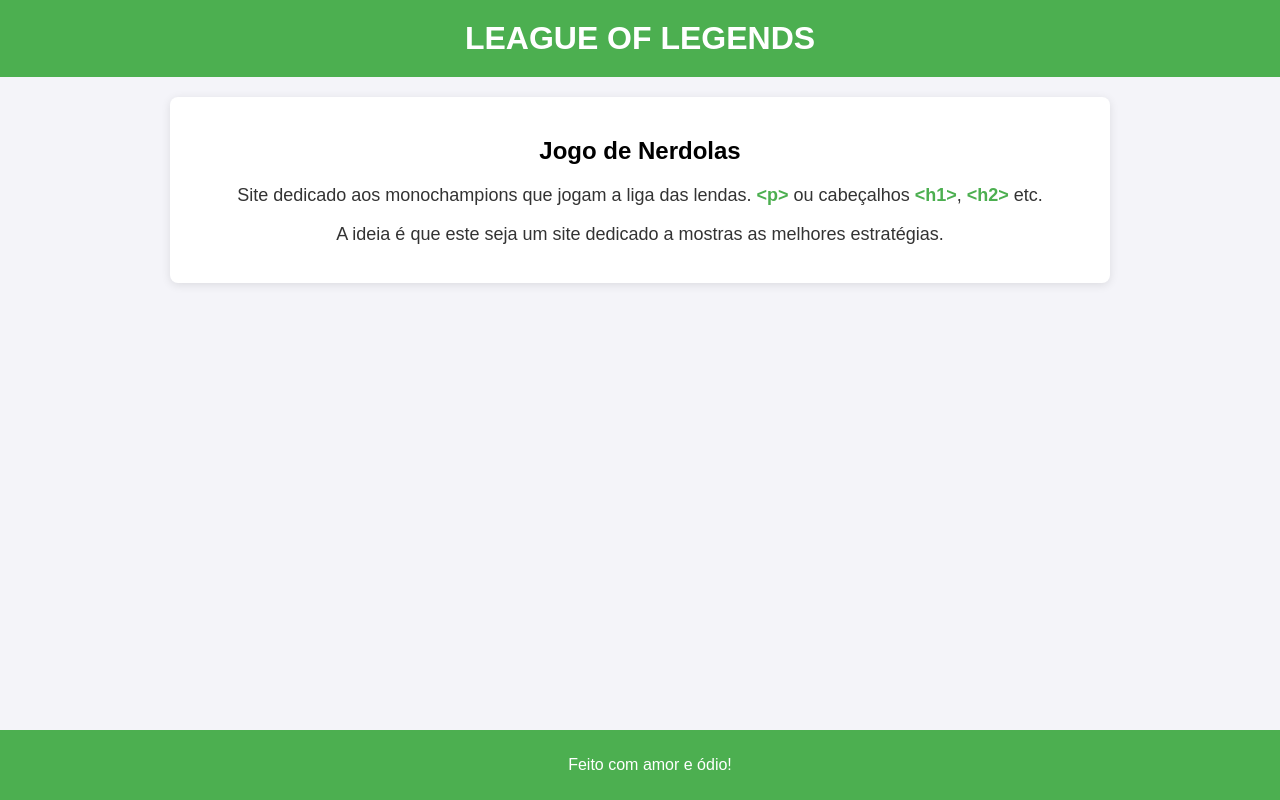
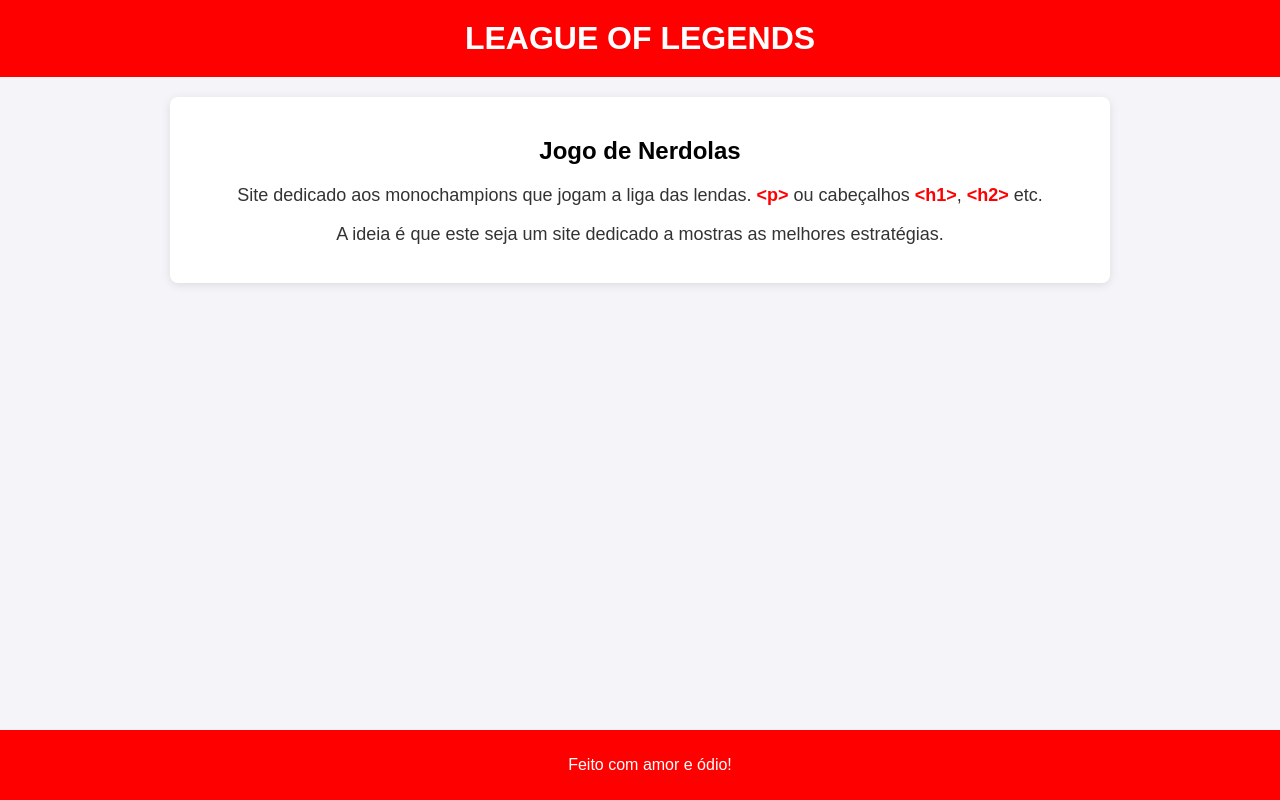
Before and after one commit to guilhermessantosdev/Futebol, a plain HTML site: page index.html in a window 1280 px wide. Drawn offline with Linux system fonts and the light colour scheme.

```diff
--- a/index.html
+++ b/index.html
@@ -12,7 +12,7 @@
             background-color: #f4f4f9;
         }
         header {
-            background-color: #4CAF50;
+            background-color: red;
             color: white;
             text-align: center;
             padding: 20px 0;
@@ -30,7 +30,7 @@
             border-radius: 8px;
         }
         footer {
-            background-color: #4CAF50;
+            background-color: red;
             color: white;
             text-align: center;
             padding: 10px;
@@ -43,7 +43,7 @@
             color: #333;
         }
         .highlight {
-            color: #4CAF50;
+            color: red;
             font-weight: bold;
         }
     </style>
```
